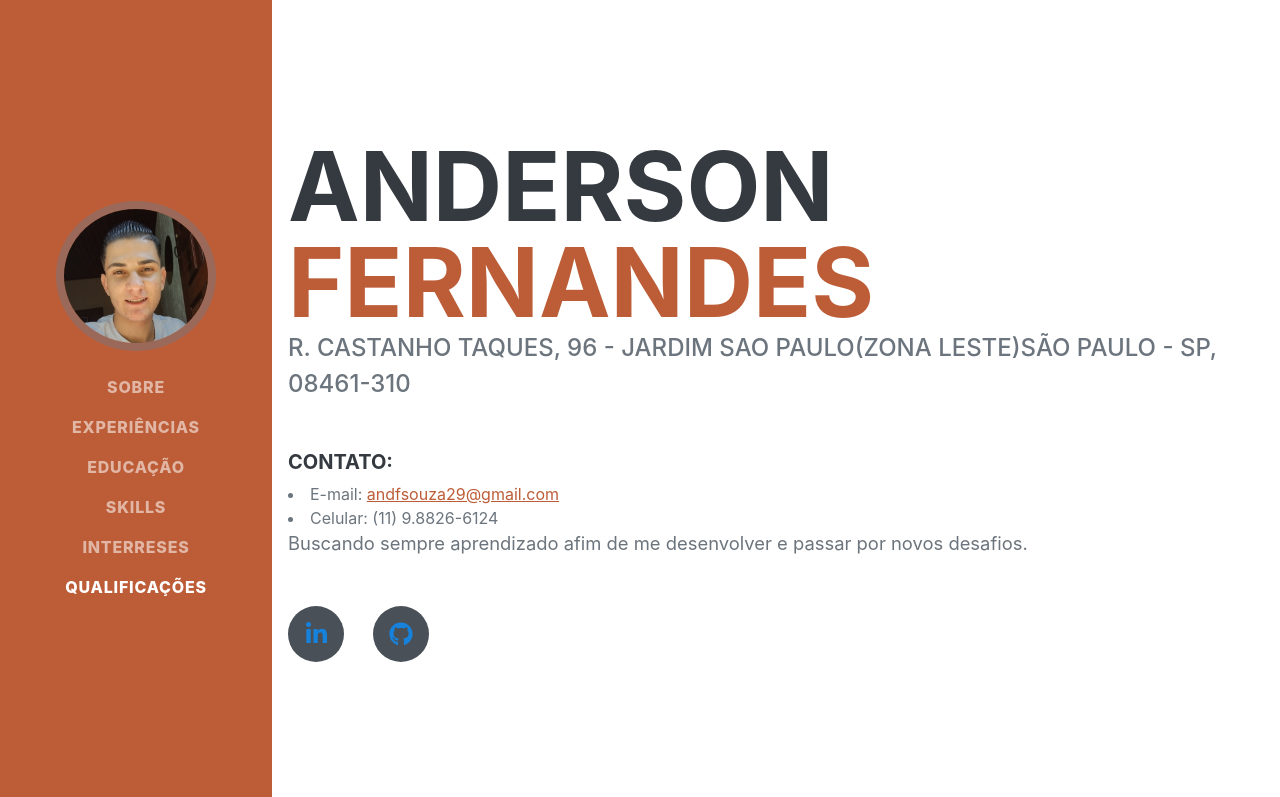
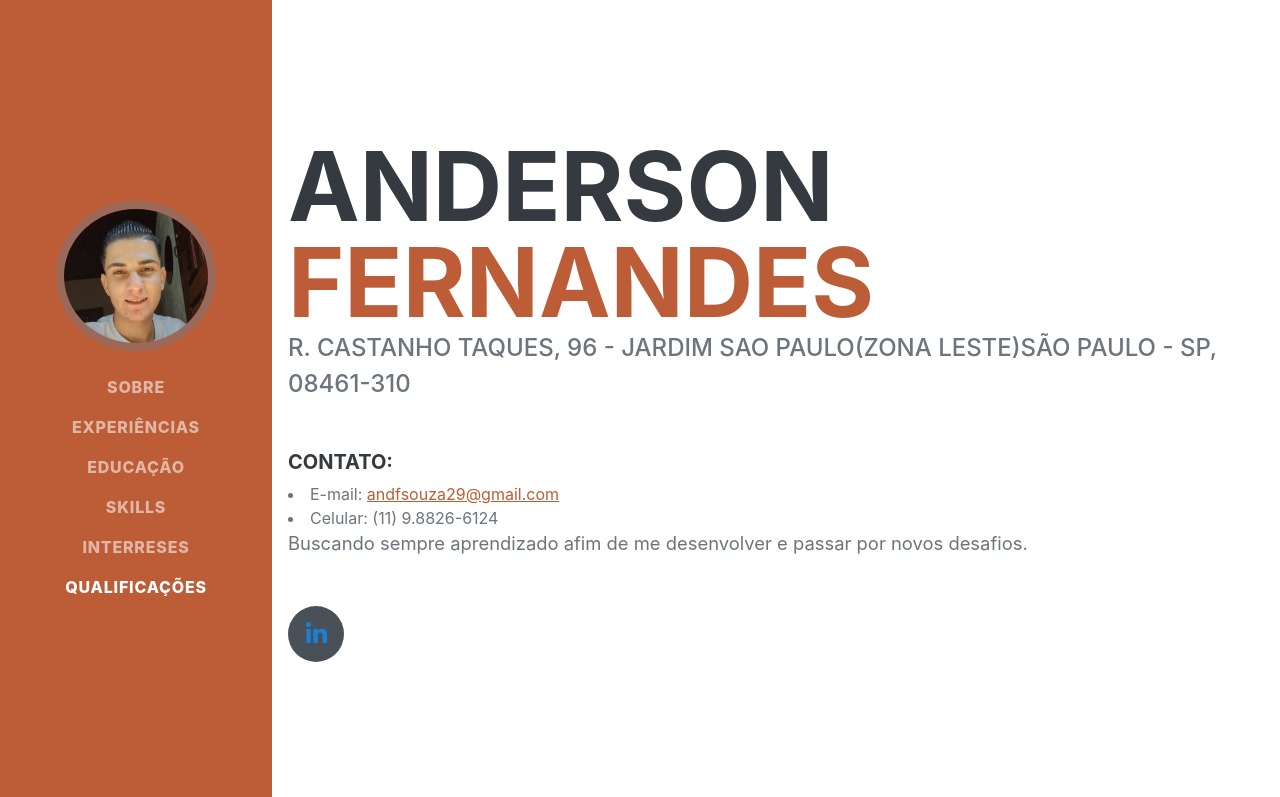
Before and after one commit to andersonfernandesdesouza/curriculoanderson, a plain HTML site: page index.html in a window 1280 px wide. Shown: the top 797 px of the page. Drawn offline with nearby package versions, Linux system fonts and the light colour scheme; a web font is replaced by a local one.

Commit message:
Update index.html

```diff
--- a/index.html
+++ b/index.html
@@ -60,7 +60,6 @@
                     <p class="lead mb-5">Buscando sempre aprendizado afim de me desenvolver e passar por novos desafios.</p>
                     <div class="social-icons">
                         <a class="social-icon" href="https://www.linkedin.com/in/anderson-fernandes-9646891a2/"><i class="fab fa-linkedin-in"></i></a>
-                        <a class="social-icon" href="#!"><i class="fab fa-github"></i></a>
 
                     </div>
                 </div>
```
